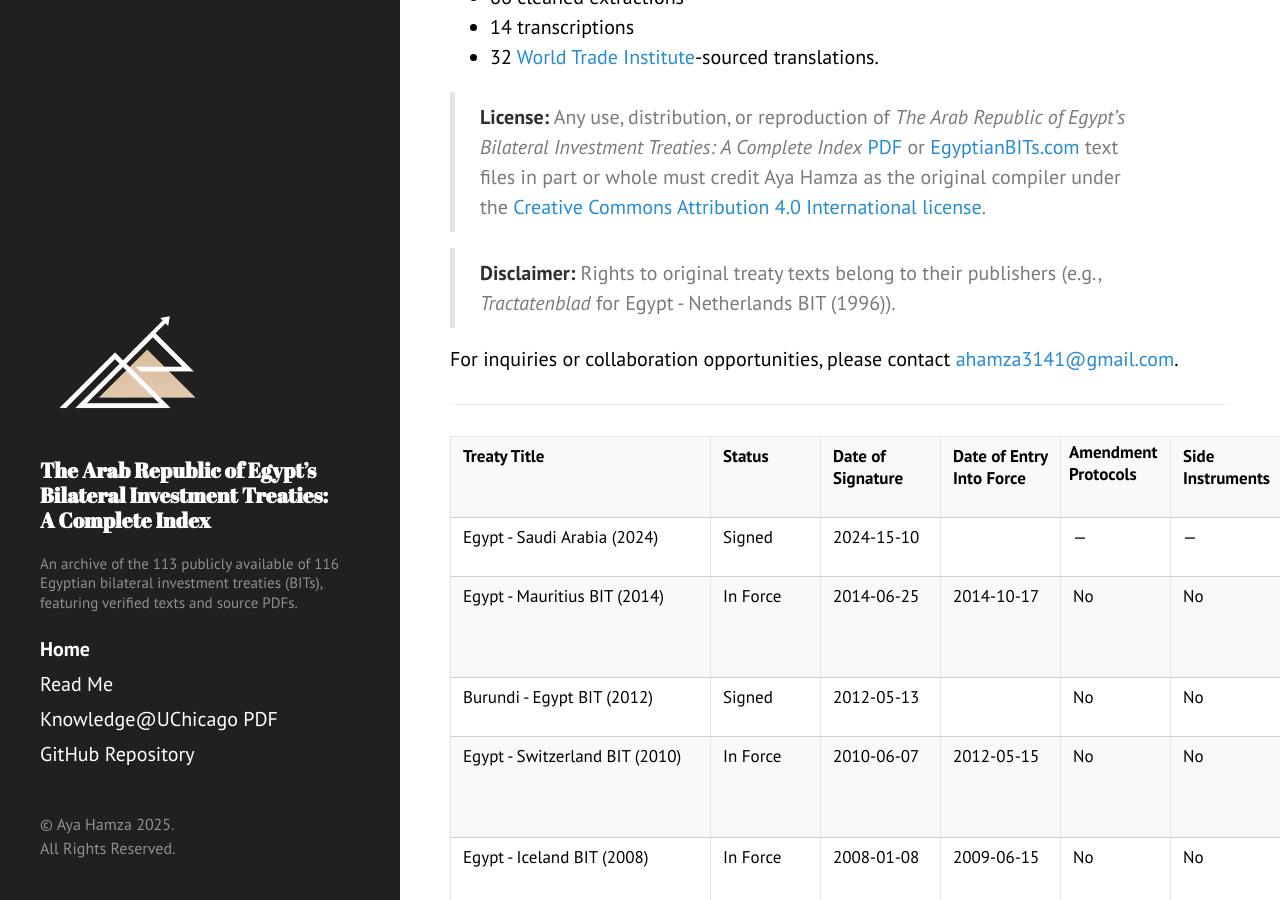
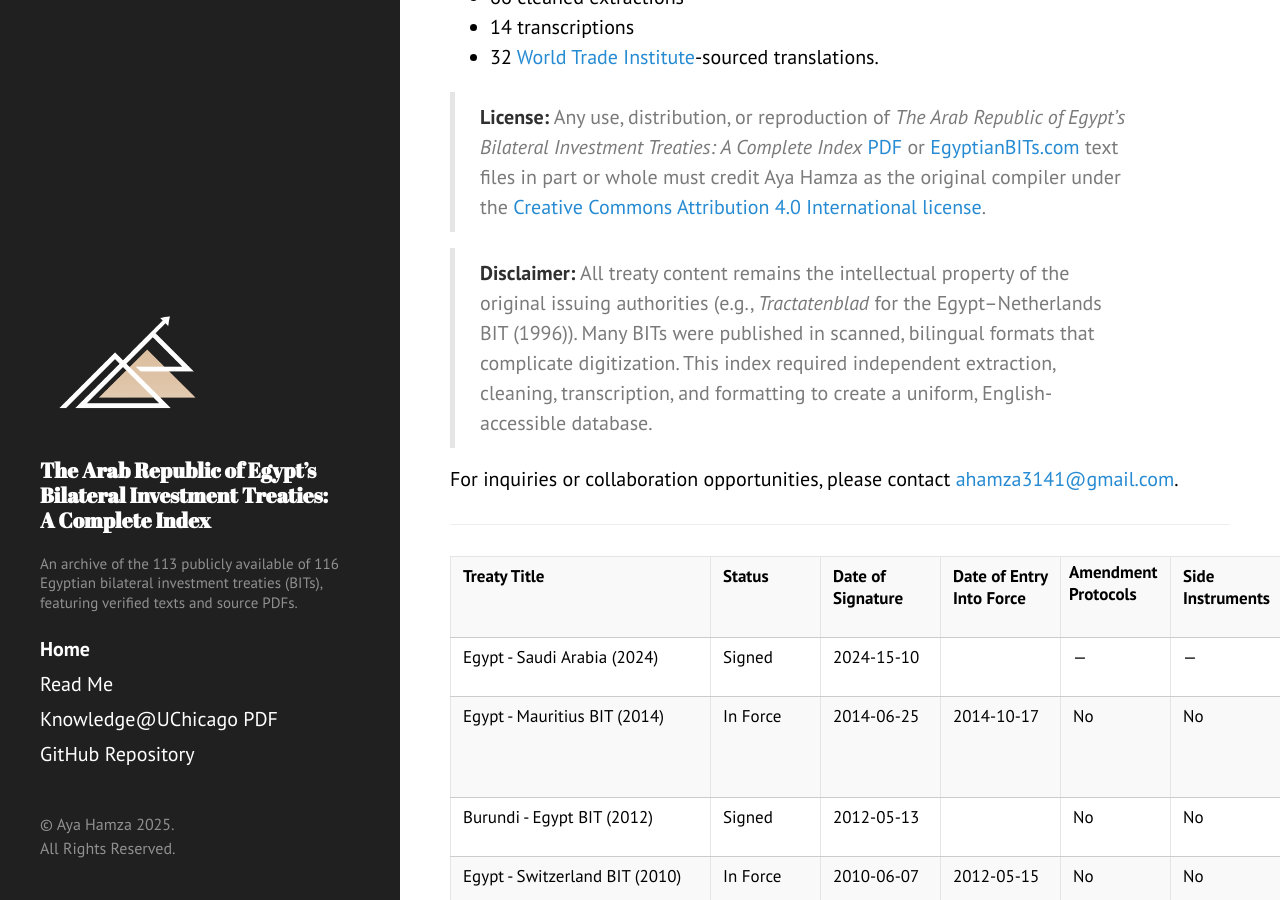
Before and after one commit to ayahamza1/MENABITs, a Jekyll site: the page built from index.md, in a window 1280 px wide and 900 px high, scrolled down 328 px. Built offline with Jekyll 4.4.1, drawn with Linux system fonts in a browser that asks for light colours.

Commit message:
Update index.md

```diff
--- a/index.md
+++ b/index.md
@@ -17,7 +17,7 @@
 
 > **License:** Any use, distribution, or reproduction of *The Arab Republic of Egypt’s Bilateral Investment Treaties: A Complete Index* [PDF](https://knowledge.uchicago.edu/record/14799?ln=en&v=pdf) or [EgyptianBITs.com](https://egyptianbits.com) text files in part or whole must credit Aya Hamza as the original compiler under the <a href="https://creativecommons.org/licenses/by/4.0/">Creative Commons Attribution 4.0 International license</a>.
 
-> **Disclaimer:** Rights to original treaty texts belong to their publishers (e.g., *Tractatenblad* for Egypt - Netherlands BIT (1996)).
+> **Disclaimer:** All treaty content remains the intellectual property of the original issuing authorities (e.g., *Tractatenblad* for the Egypt–Netherlands BIT (1996)). Many BITs were published in scanned, bilingual formats that complicate digitization. This index required independent extraction, cleaning, transcription, and formatting to create a uniform, English-accessible database.
 
 For inquiries or collaboration opportunities, please contact [ahamza3141@gmail.com](mailto:ahamza3141@gmail.com).
 
```
